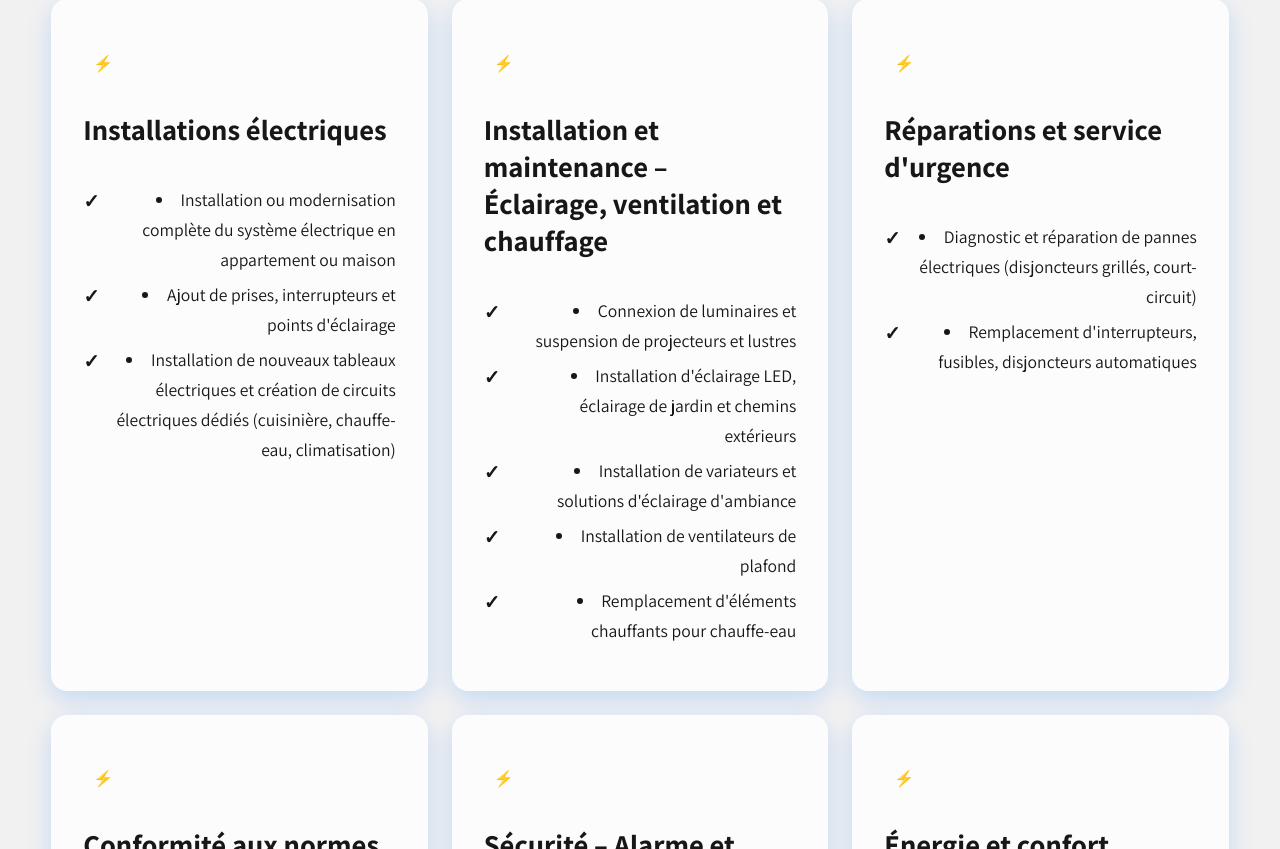
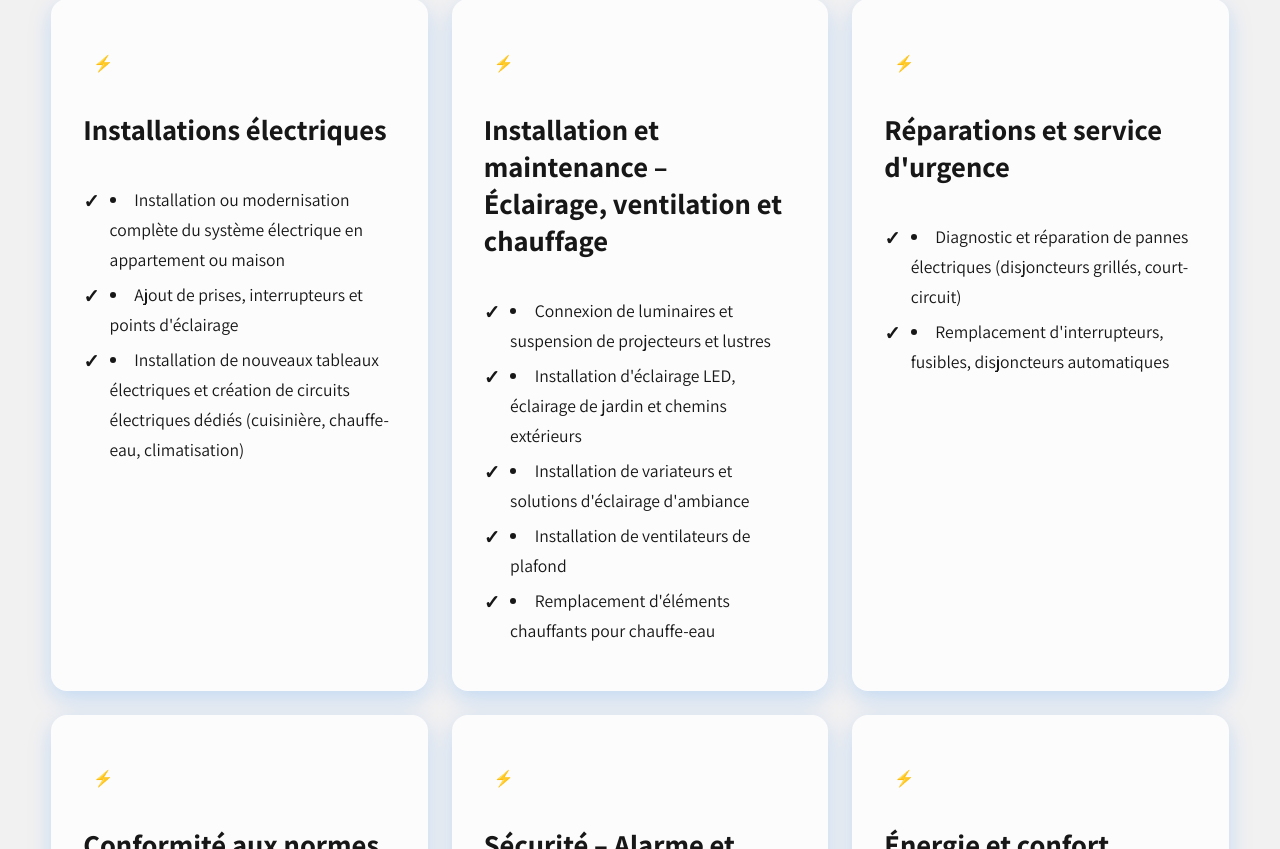
Before and after one commit to Eytan3000/electician-website, a Next.js app: page /fr in a window 1280 px wide. Shown: the part 1331-2180 px from the top of the page. Built offline with nearby package versions, Linux system fonts and the light colour scheme.

Commit message:
Refactor Nav and ServiceCard components for improved language handling; adjusted text alignment based on language context.

```diff
--- a/src/app/components/nav/Nav.tsx
+++ b/src/app/components/nav/Nav.tsx
@@ -1,6 +1,6 @@
 'use client';
 import { useState } from 'react';
-import { } from 'next/navigation';
+import {} from 'next/navigation';
 import './Nav.css';
 import { PHONE_NUMBER } from '@/utils/constants';
 import { useLanguage } from '@/app/contexts/LanguageContext';
@@ -9,13 +9,13 @@ export default function Nav() {
   const [menuOpen, setMenuOpen] = useState(false);
   const { language, setLanguage, t } = useLanguage();
 
-
+  console.log('language: ', language); //removeEytan
   const toggleLanguage = () => {
     const newLanguage = language === 'he' ? 'fr' : 'he';
     setLanguage(newLanguage);
     // Do not navigate; keep SPA state to avoid full rerender
   };
-
+  // style={{flexDirection: language === 'he' ? 'column-reverse' : 'column'}}
   return (
     <nav className="navbar">
       {language === 'he' ? (
@@ -23,9 +23,7 @@ export default function Nav() {
         <>
           <div className="navbar-logo-container">
             <span className="navbar-logo">{t('nav.logo')}</span>
-            <span className="navbar-sub-logo">
-              {t('nav.subLogo')}
-            </span>
+            <span className="navbar-sub-logo">{t('nav.subLogo')}</span>
           </div>
 
           <div className="navbar-controls">
@@ -81,11 +79,9 @@ export default function Nav() {
             </button>
           </div>
 
-          <div className="navbar-logo-container">
+          <div className="navbar-logo-container" style={{direction:'ltr'}}>
             <span className="navbar-logo">{t('nav.logo')}</span>
-            <span className="navbar-sub-logo">
-              {t('nav.subLogo')}
-            </span>
+            <span className="navbar-sub-logo">{t('nav.subLogo')}</span>
           </div>
         </>
       )}
--- a/src/app/components/services/ServiceCard.tsx
+++ b/src/app/components/services/ServiceCard.tsx
@@ -12,7 +12,7 @@ interface ServiceCardProps {
 }
 
 export default function ServiceCard({ service, idx }: ServiceCardProps) {
-  const { t } = useLanguage();
+  const { t, language } = useLanguage();
 
   return (
     <div className={`service-card card${service.id}`} key={idx}>
@@ -31,9 +31,9 @@ export default function ServiceCard({ service, idx }: ServiceCardProps) {
             <li
               key={i}
               style={{
-                textAlign: 'right',
                 fontSize: '1.1rem',
                 marginBottom: '0.3em',
+                textAlign: language === 'he' ? 'right' : 'left',
               }}>
               {t(clauseKey)}
             </li>
```
